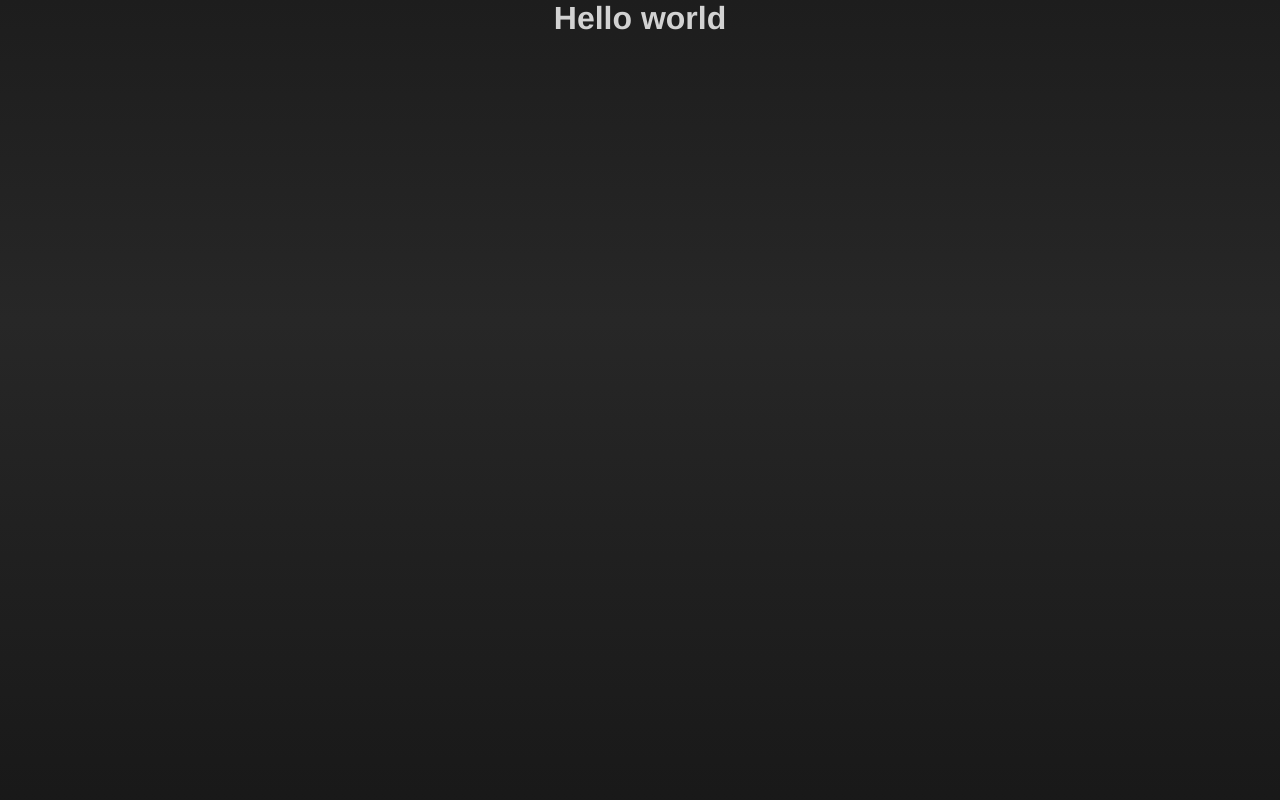
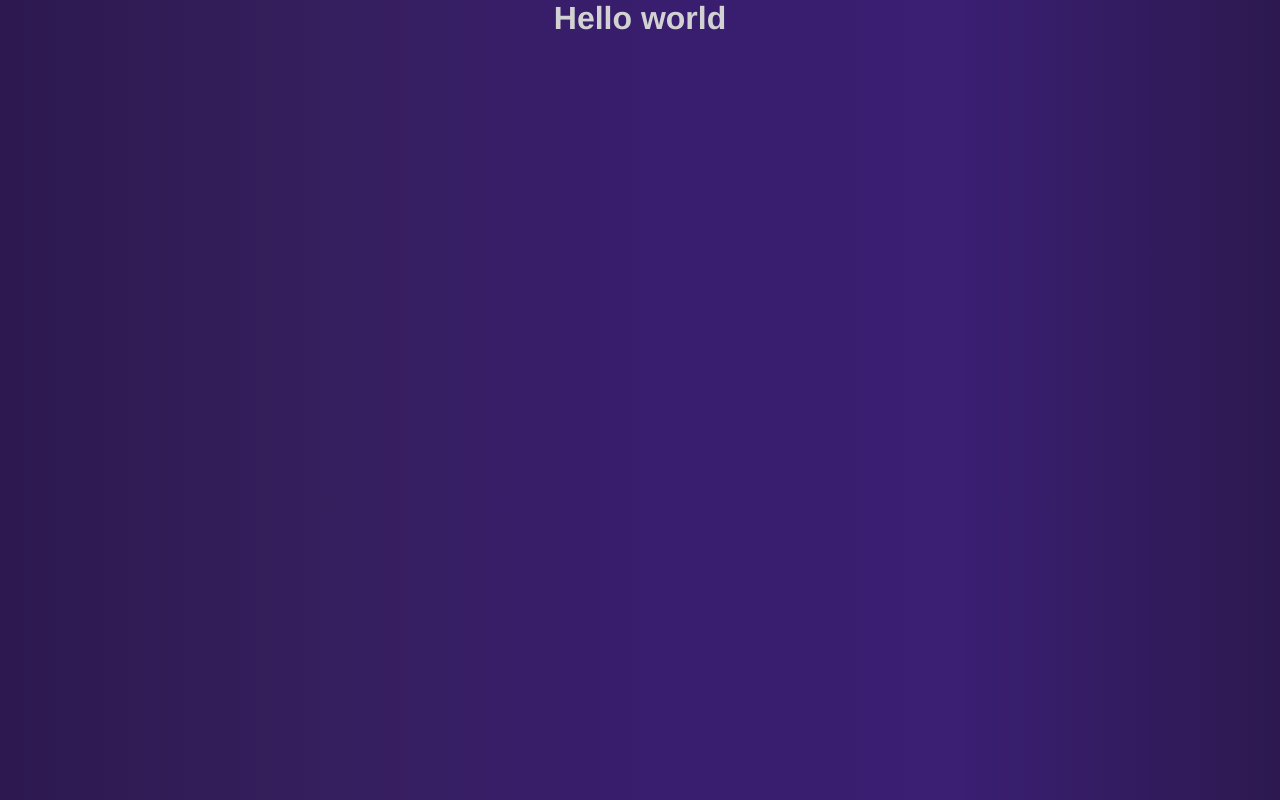
Before and after one commit to Oskii0201/Portfolio, a React (Vite) app: page / in a window 1280 px wide. Built offline with nearby package versions, Linux system fonts and the light colour scheme.

Commit message:
updated main styles

```diff
--- a/src/styles/globals.css
+++ b/src/styles/globals.css
@@ -36,6 +36,7 @@ body{
     font-size: var(--font-size-default);
     font-family: var(--font-family-default);
     color: var(--color-text-default);
+    overflow-x: hidden
 }
 
 #root{
@@ -43,5 +44,5 @@ body{
     flex-direction: column;
     align-items: center;
     min-height: 100vh;
-    background: linear-gradient(to bottom, #1d1d1d 0%, #272727 40%, #0d0d0d 150%);
+    background-image: linear-gradient(to right, #2d1950, #351f5d, #391d6e, #3a1f72, #2d1950);
 }
--- a/src/styles/theme.css
+++ b/src/styles/theme.css
@@ -3,5 +3,6 @@ body{
     --font-family-default: Helvetica, Arial, sens-serif;
 
     --color-text-default: #d2d2d2;
-    --color-text-purple: #c770f0;
+    --color-text-magenta: #be51f4;
+    --color-bg-dark: rgba(24, 26, 39, 0.93);
 }
```
